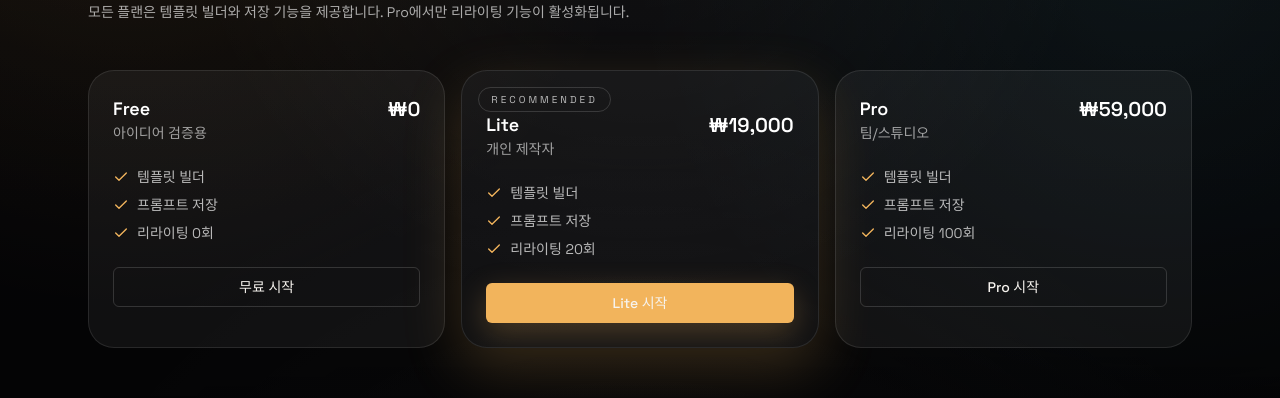
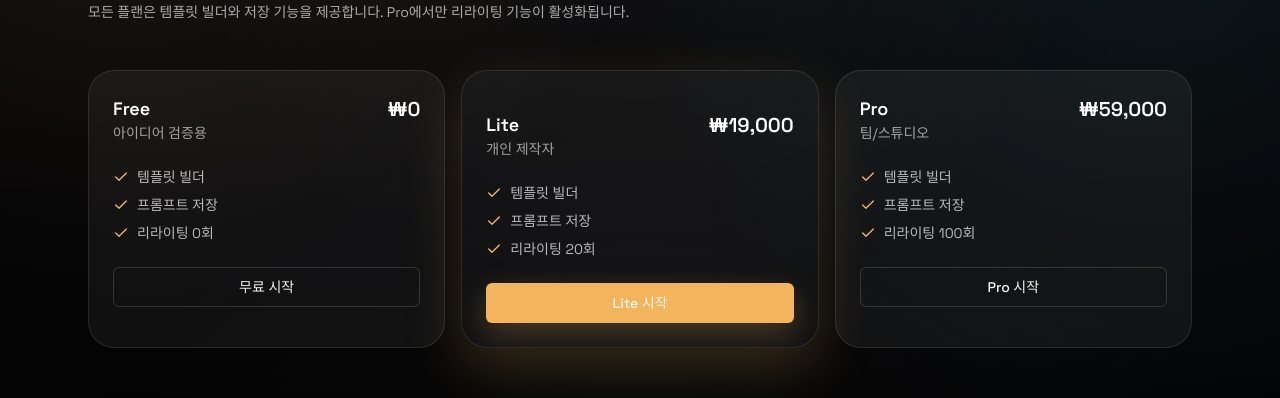
Before and after one commit to bizpect/promptcraft, a Next.js app: page /pricing in a window 1280 px wide. Shown: the part 142-540 px from the top of the page. Built offline with nearby package versions, Linux system fonts and the light colour scheme; no server answers.

Commit message:
chore: remove pricing badge

```diff
--- a/src/app/pricing/page.tsx
+++ b/src/app/pricing/page.tsx
@@ -55,11 +55,6 @@ export default function PricingPage() {
               index === 1 ? "pt-10 shadow-[0_20px_60px_rgba(242,180,92,0.2)]" : ""
             }`}
           >
-            {index === 1 && (
-              <span className="absolute left-4 top-4 rounded-full border border-white/15 px-3 py-1 text-[10px] uppercase tracking-[0.3em] text-white/70">
-                Recommended
-              </span>
-            )}
             <div className="flex items-start justify-between gap-4">
               <div>
                 <h2 className="text-lg font-semibold text-white">
```
